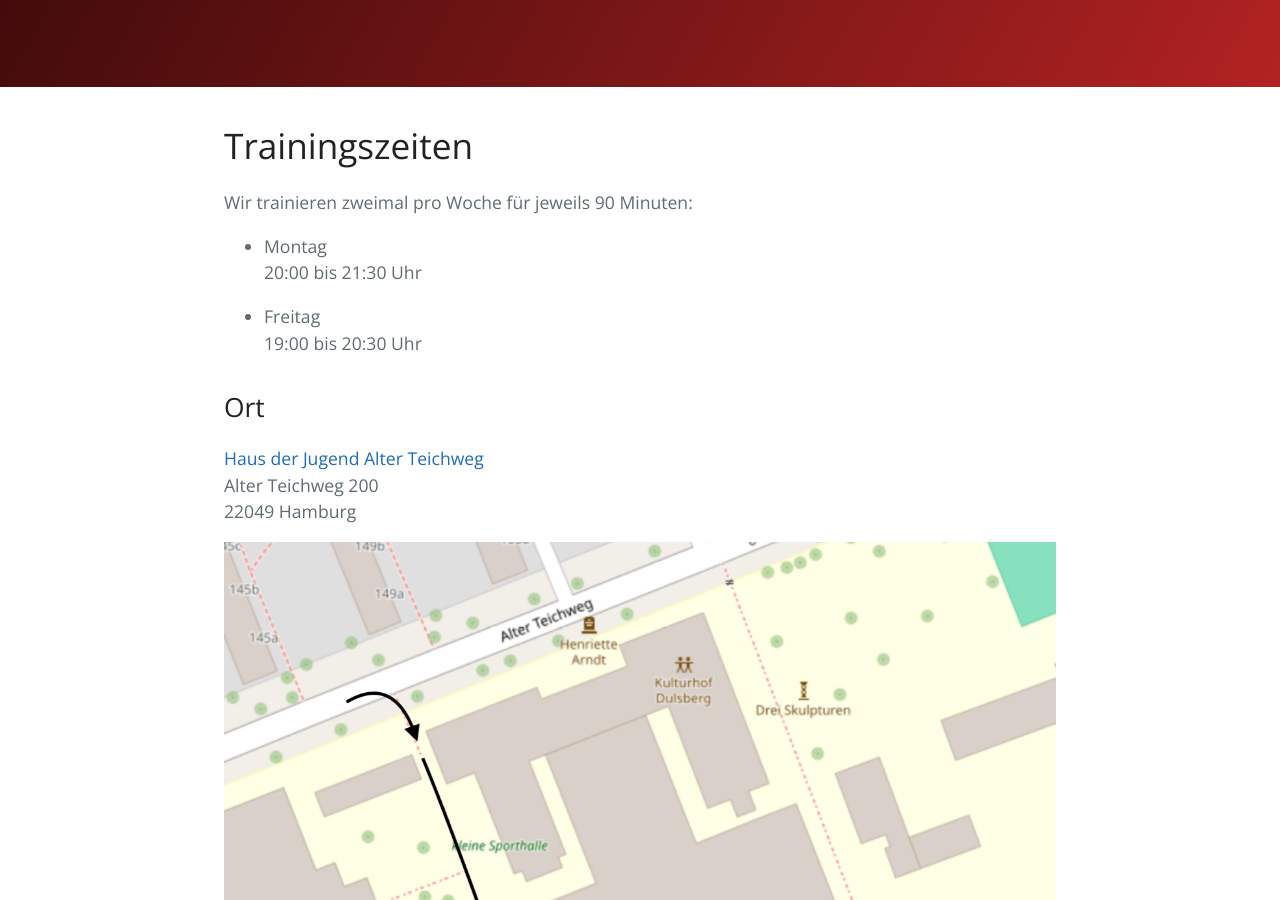
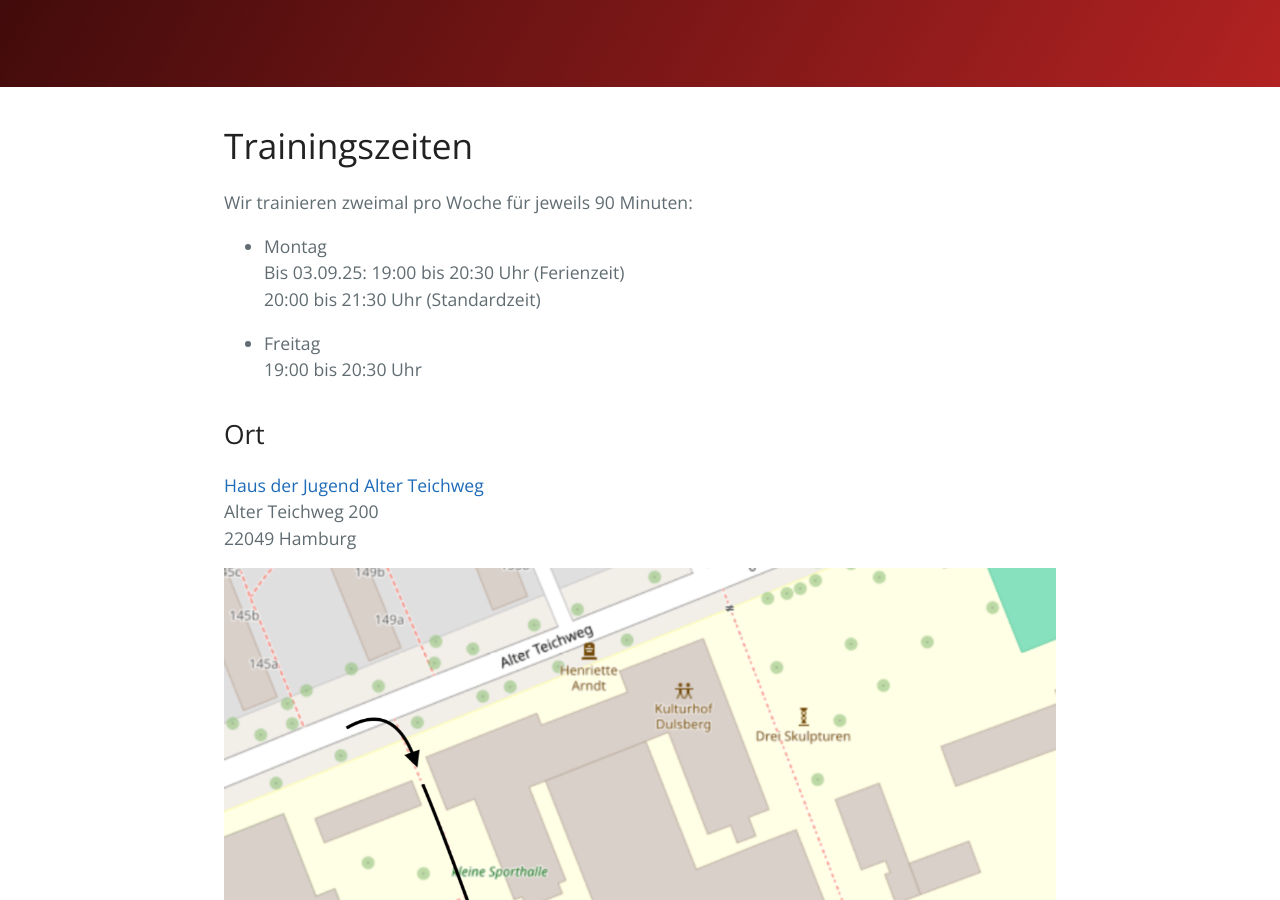
Before and after one commit to escapedcat/silat, a Jekyll site: the page built from index.md, in a window 1280 px wide and 900 px high, scrolled down 312 px. Built offline with Jekyll 4.4.1, drawn with Linux system fonts in a browser that asks for light colours; our own code applies the rules of GitHub Pages for plain Markdown files.

Commit message:
feat: summertime 25

```diff
--- a/index.md
+++ b/index.md
@@ -3,7 +3,8 @@
 Wir trainieren zweimal pro Woche für jeweils 90 Minuten:
 
 - Montag
-  20:00 bis 21:30 Uhr
+  Bis 03.09.25: 19:00 bis 20:30 Uhr (Ferienzeit)
+  20:00 bis 21:30 Uhr (Standardzeit)
 
 - Freitag
   19:00 bis 20:30 Uhr
```
